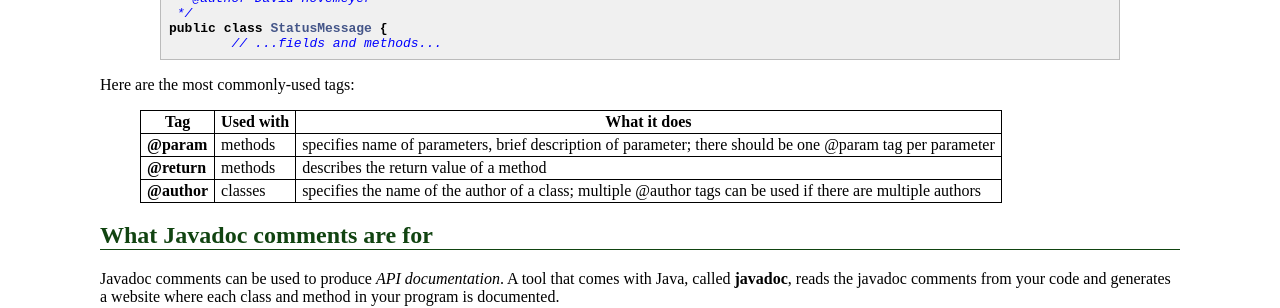
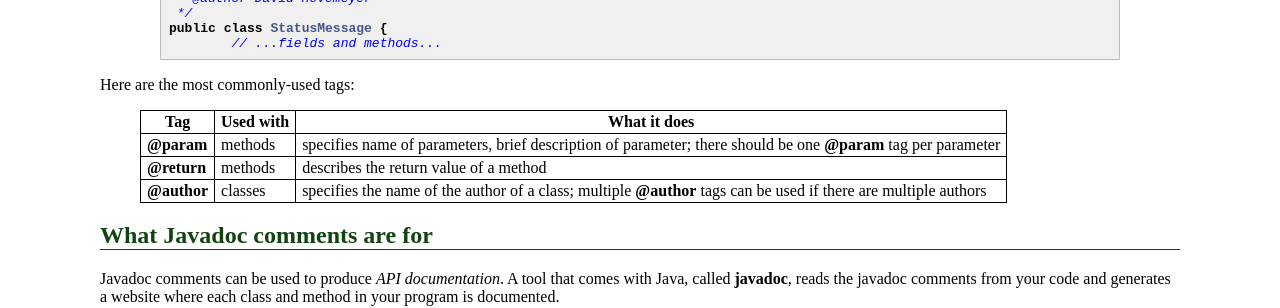
Before and after one commit to ycpcs/cs201-summer2014, a Jekyll site: the page built from lectures/lecture12a.md, in a window 1280 px wide. Shown: the part 981-1289 px from the top of the page. Built offline with Jekyll 4.4.1, drawn with Linux system fonts in a browser that asks for light colours; Markdown is read by kramdown in place of the engine named in the settings.

Commit message:
more minor markdown fixes

```diff
--- a/lectures/lecture12a.md
+++ b/lectures/lecture12a.md
@@ -26,9 +26,9 @@ Java has three kinds of comments.
 mode = Mode.LOADING;
 {% endhighlight %}
 
-**Block comments**: start with <b>/*</b>, end with <b>*/</b>, and may span multiple lines. These are not used very often. Here is the comment above as a block comment:
+**Block comments**: start with <b>/\*</b>, end with <b>\*/</b>, and may span multiple lines. These are not used very often. Here is the comment above as a block comment:
 
-**Javadoc comments**: a Javadoc comment describes a class, method, or field. Javadoc comments begin with <b>/**</b> and end with <b>*/</b>, and (like block comments) may span multiple lines. Each javadoc comment should begin with a description of the class, method, or field.
+**Javadoc comments**: a Javadoc comment describes a class, method, or field. Javadoc comments begin with <b>/\*\*</b> and end with <b>\*/</b>, and (like block comments) may span multiple lines. Each javadoc comment should begin with a description of the class, method, or field.
 
 Javadoc comments can use *tags* to describe features of the class, method, or field. For example, a javadoc method comment can use **@param** tags to describe method parameters and a **@return** tag to describe the method's return value. Example javadoc method comment:
 
@@ -66,9 +66,9 @@ Here are the most commonly-used tags:
 
 > Tag  | Used with  | What it does
 > ---  | ---------  | ------------
-> **@param**  | methods  | specifies name of parameters, brief description of parameter; there should be one @param tag per parameter
+> **@param**  | methods  | specifies name of parameters, brief description of parameter; there should be one **@param** tag per parameter
 > **@return**  | methods  | describes the return value of a method
-> **@author**  | classes  | specifies the name of the author of a class; multiple @author tags can be used if there are multiple authors
+> **@author**  | classes  | specifies the name of the author of a class; multiple **@author** tags can be used if there are multiple authors
 
 What Javadoc comments are for
 -----------------------------
```
